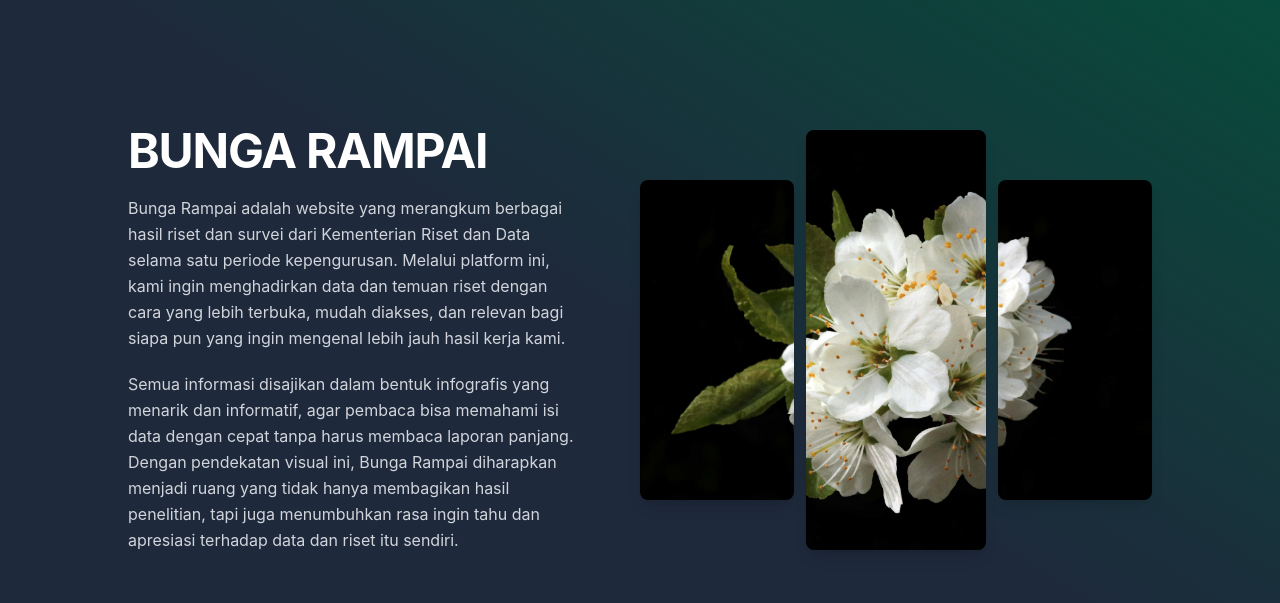
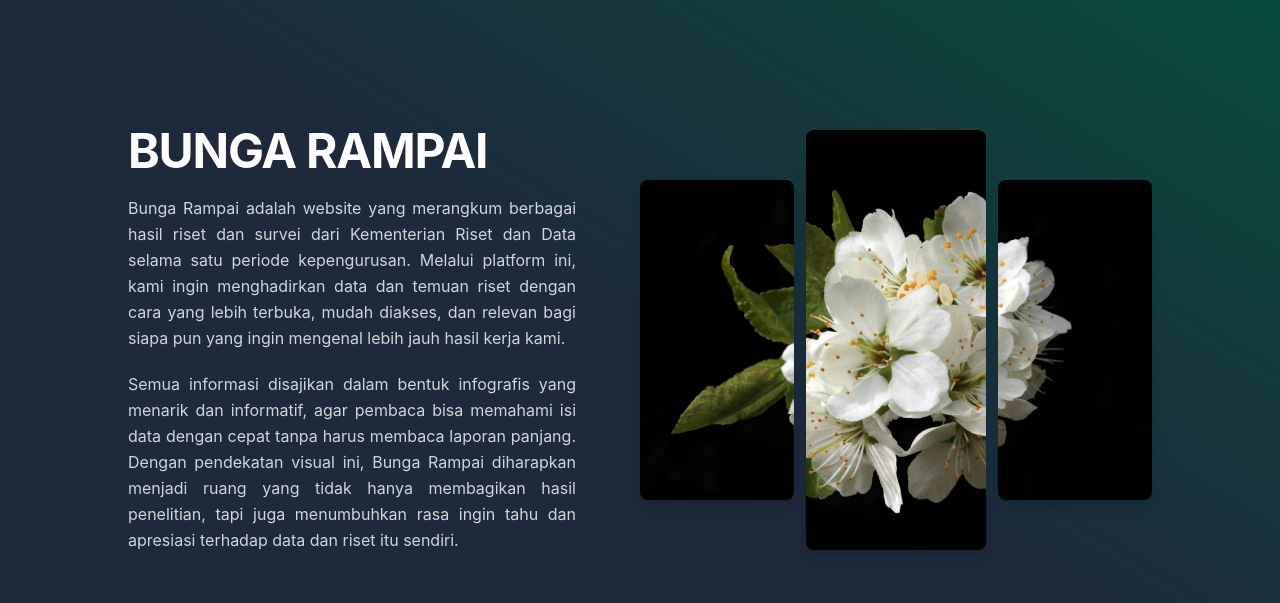
Before and after one commit to hnndhr/Bunga_Rampai, a Next.js app in the folder frontend/: page / in a window 1280 px wide. Shown: the part 860-1463 px from the top of the page. Built offline with nearby package versions, Linux system fonts and the light colour scheme; no server answers; the database is empty.

Commit message:
Ganti allign text di intro home page

```diff
--- a/frontend/src/components/sections/IntroSection.tsx
+++ b/frontend/src/components/sections/IntroSection.tsx
@@ -20,7 +20,7 @@ export default function IntroSection() {
       <div className="container mx-auto px-8 md:px-16 lg:px-32 relative z-10">
         <div className="flex flex-col lg:flex-row items-center justify-between gap-16">
           {/* BAGIAN KIRI: Teks */}
-          <div className="lg:w-1/2 space-y-5 text-center lg:text-left">
+          <div className="lg:w-1/2 space-y-5 text-justify lg:text-justify">
             <h2 className="text-4xl md:text-5xl font-bold tracking-tight">
               BUNGA RAMPAI
             </h2>
```
